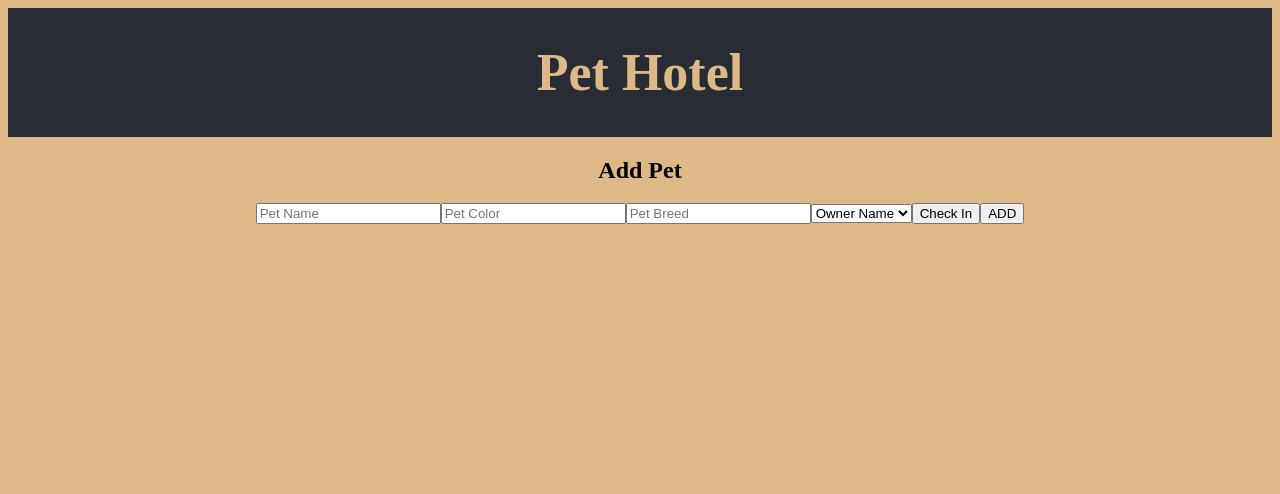
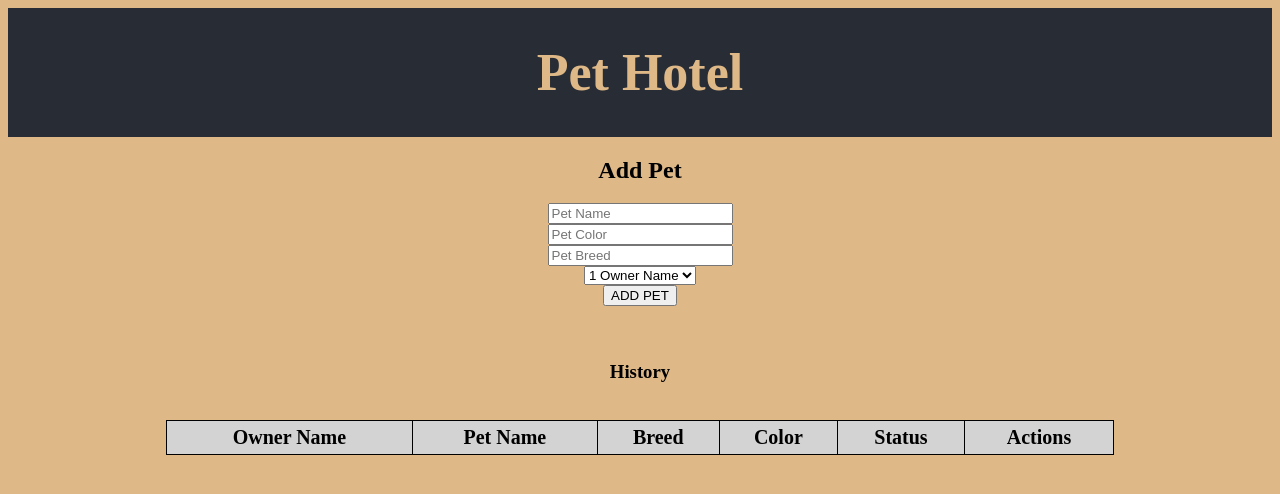
Before and after one commit to JoshuaDKuss/pet-hotel-react-clientside, a React (Create React App) app: page /#/pet in a window 1280 px wide. Shown: the top 494 px of the page. Built offline with nearby package versions, Linux system fonts and the light colour scheme.

Commit message:
many changes made to AddPet.jsx, added AddPet.css

```diff
--- /dev/null
+++ b/src/Components/AddPet/AddPet.css
@@ -0,0 +1,42 @@
+table{
+    width: 75%;
+    background-color: lightgoldenrodyellow;
+    border-radius: 8px;
+    border-collapse: collapse;
+    margin-left: auto;
+    margin-right: auto;
+}
+
+.tHead{
+
+    font-size: 20px;
+    background-color: lightgrey;
+}
+
+.tData {
+    background-color: bisque;
+}
+
+thead{
+    width: 90%;
+    /* color: lightgrey; */
+}
+
+table, th, td {
+    border: 1px solid black;
+    /* border: 1px solid #bbbbbb; */
+}
+
+td, th{
+    padding: 5px;
+        align-content: center;
+}
+
+td{
+    text-align: center;
+}
+
+tr:nth-child(even) {
+    background-color: bisque;
+    border-radius: 5px;
+}
--- a/src/Components/AddPet/AddPet.jsx
+++ b/src/Components/AddPet/AddPet.jsx
@@ -1,9 +1,17 @@
 import React, { Component } from 'react';
 //import { connect } from 'react-redux';
-
+import './AddPet.css';
 
 export class AddPet extends Component {
 
+    state = {
+        newPet: {
+            pet_name: '',
+            pet_color: '',
+            pet_breed: '',
+            owner: '',
+        }
+    }
 
     componentDidMount = () => {
         console.log('comp did mount AddPet');
@@ -12,6 +20,19 @@ componentDidMount = () => {
 
     toHome = () => {
         //this.props.history.push(`/`);
+    }
+
+    handleChangeFor = (event) => {
+        // event.target.name is coming from name attribute on input field
+        let propName = event.target.name;
+        console.log('Property:', propName);
+        this.setState({
+            newPet: {
+                ...this.state.newPet,
+                // event.target.value has the value (typed in) from the input field
+                [propName]: event.target.value,
+            }
+        })
     }
 
 
@@ -23,19 +44,56 @@ toHome = () => {
                 <div className="addPetForm">
                     <h2>Add Pet</h2>
                     <form>
-                <input placeholder="Pet Name"></input>
-                <input placeholder="Pet Color"></input>
-                <input placeholder="Pet Breed"></input>
-                <select>
-                    <option>Owner Name</option>
-                    <option></option>
-                    <option></option>
+                        <input placeholder="Pet Name" name="pet_name"
+                        onChange={this.handleChangeFor}
+                        value={this.state.newPet.pet_name}></input><br/>
+
+                        <input placeholder="Pet Color" name="pet_color"
+                        onChange={this.handleChangeFor}
+                        value={this.state.newPet.pet_color}></input><br/>
+
+                        <input placeholder="Pet Breed" name="pet_breed"
+                        onChange={this.handleChangeFor}
+                        value={this.state.newPet.pet_breed}></input><br/>
+
+                        <select name="owner_id"
+                        value={this.state.newPet.owner}
+                        onChange={this.handleChangeFor}>
+                            <option>1 Owner Name</option>
+                            <option>2 Owner Name</option>
+                            <option>3 Owner Name</option>
                         </select>
-                <button>Check In</button>
-                <button>ADD</button>
+
+                        <br/><button type="submit">ADD PET</button>
                     </form>
-                </div>
+                </div><br/><br/>
 
+
+                <h3>History</h3><br/>
+                <table>
+                    <thead>
+                    <tr>
+                    <th className='tHead'>Owner Name</th>
+                    <th className='tHead'>Pet Name</th>
+                    <th className='tHead'>Breed</th>
+                    <th className='tHead'>Color</th>
+                    <th className='tHead'>Status</th>
+                    <th className='tHead'>Actions</th>
+                </tr>
+                </thead>
+                <tbody>
+                    {/* {this.props.reduxState.pets.map(pet => <tr key={pet.id} pet={pet}> */}
+                    {/* <td className='tData'>{pet.owner}</td>
+                    <td className='tData'>{pet.pet_name}</td>
+                    <td className='tData'>{pet.pet_breed}</td>
+                    <td className='tData'>{pet.pet_color}</td>
+                    {pet.checked_in ? <td className='tData'>In</td> : <td className='tData'>Out</td> }
+                    <td className='tData'>{}</td> */}
+                  {/* /</tr> */}
+                  {/* ) */}
+                  {/* } */}
+                </tbody>
+            </table>
 
             </div>
         )
@@ -43,3 +101,7 @@ toHome = () => {
 }
 
 export default AddPet;
+
+// const mapReduxStateToProps = (reduxState) => ({reduxState })
+
+// export default connect(mapReduxStateToProps)(AddPet);
```
Lines whose indentation alone changed are shown as unchanged.
